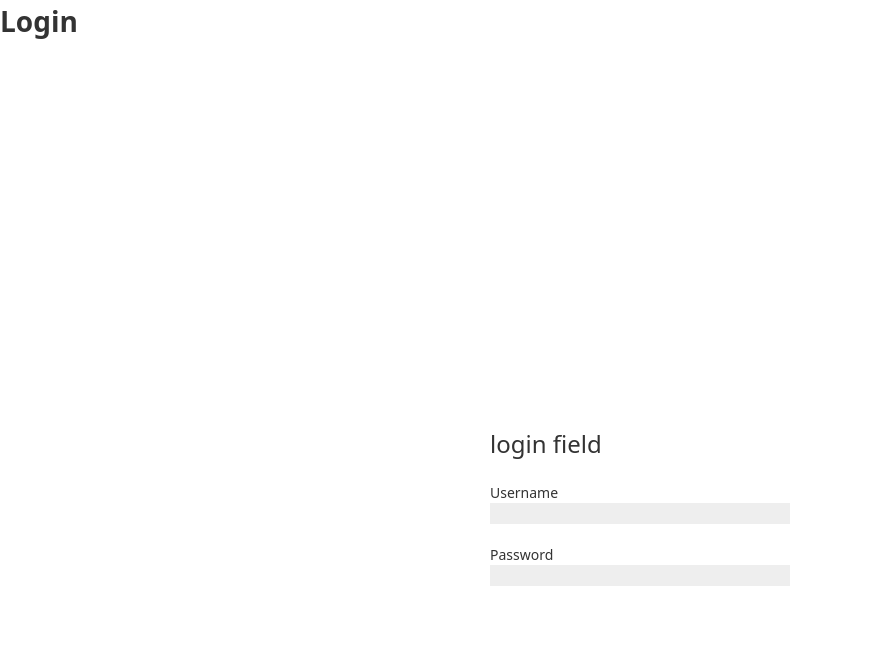
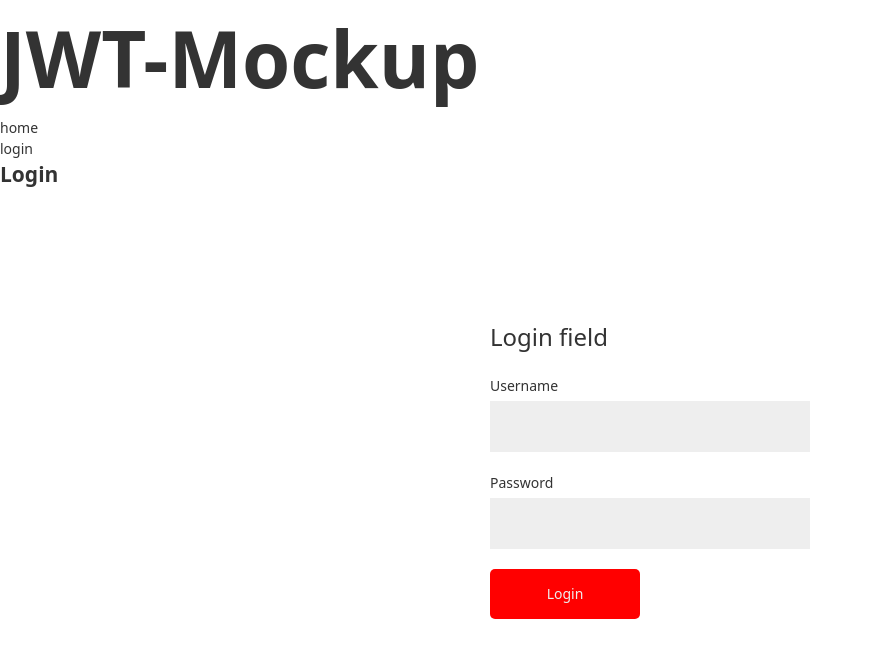
Before and after one commit to SinYongJu/jwt-mockup, a React app in the folder client/: page /login in a window 1280 px wide. Shown: the top 658 px of the page, without its empty margins (0-873 px from the left). Built offline with nearby package versions, Linux system fonts and the light colour scheme.

Commit message:
ADD Router

```diff
--- a/client/package.json
+++ b/client/package.json
@@ -47,6 +47,7 @@
     "react-app-polyfill": "^1.0.2",
     "react-dev-utils": "^9.0.3",
     "react-dom": "^16.9.0",
+    "react-router-dom": "^5.0.1",
     "resolve": "1.12.0",
     "resolve-url-loader": "3.1.0",
     "sass-loader": "7.2.0",
--- a/client/src/App.js
+++ b/client/src/App.js
@@ -1,12 +1,42 @@
 import React from 'react';
-import Title from './components/Title'
+import Header from './components/Header'
 import Form from './components/Form'
+import { BrowserRouter as Router, Route, Link ,Switch, Redirect } from "react-router-dom";
+
+const Home = () => {
+  return (<h2>Home</h2>)
+}
+const NotFound= () => {
+  return (<h2>404 notFound</h2>)
+}
 
 const App = () => {
+  let title = 'Home';
+  let isAuth = false;
+
+const PrivateRoute = ({component : Component, ...rest}) => {
+  return (
+    <Route
+    {...rest}
+    render ={ (props) => {
+      return isAuth ? <Component {...props}></Component> : <Redirect to={{ pathname: "/login", state: { from: props.location }}}/>
+      }
+    }>
+    </Route>
+  )
+}
   return (
     <div className="App">
-     <Title>Login</Title>
-     <Form>login</Form>
+       <Router>
+          <Header>JWT-Mockup</Header>
+          <div>
+            <Switch>
+              <PrivateRoute path="/" exact component={Home}></PrivateRoute>
+              <Route path="/login" component={Form}></Route>
+              <Route path="*" component={NotFound}></Route>
+            </Switch>
+          </div>
+      </Router>
     </div>
   );
 }
--- a/client/src/components/Form.js
+++ b/client/src/components/Form.js
@@ -1,16 +1,56 @@
-import React from 'react';
+import React,{useState,useEffect} from 'react';
+import { withRouter } from 'react-router-dom'
 import style from './Form.scss'
 
-const Form = ({children}) =>{
-  return (<form className="formLogin">
-    <fieldset>
-      <legend>{children} field</legend>
-       <label htmlFor="username">Username</label>
-       <input type="text" id="userName" name="username"/>
-       <label htmlFor="password">Password</label>
-       <input type="password" id="password" name="pwd"/>
-    </fieldset>
-  </form>)
+const AUTH = 'http://localhost:8080/auth';
+
+const Form = (props, { children}) =>{
+  const [userName, setUserName] = useState('')
+  const [pwd, setPwd] = useState('')
+
+  const onChangeUserName = (e)=>{
+    setUserName(e.target.value)
+  }
+
+  const onChangePwd = (e)=>{
+    setPwd(e.target.value)
+  }
+
+  const onSubmit = (e) => {
+    console.log('props',props)
+
+    e.preventDefault();
+
+    props.history.push('/') // home 진입
+  }
+
+  useEffect(()=>{
+
+    const onChangeUserName = (e)=>{
+      setUserName(e.target.name)
+    }
+
+    const onChangePwd = (e)=>{
+      setPwd(e.target.value)
+    }
+
+  },[userName,pwd])
+
+  return (
+    <>
+    <h2>Login</h2>
+    <form className="formLogin" method="POST" onSubmit={onSubmit}>
+      <fieldset>
+        <legend>Login field</legend>
+        <label htmlFor="username">Username</label>
+        <input type="text" id="userName" onChange={(e)=>onChangeUserName(e)} name="username"/>
+        <label htmlFor="password">Password</label>
+        <input type="password" id="password"onChange={(e)=>onChangePwd(e)} name="pwd"/>
+        <button type="submit">Login</button>
+      </fieldset>
+    </form>
+    </>
+  )
 }
 
 export default Form;
--- a/client/src/components/Form.scss
+++ b/client/src/components/Form.scss
@@ -1,10 +1,11 @@
 .formLogin{
   width:300px;
   margin:0 auto;
-  padding-top:30%;
+  padding-top:10%;
   legend{display:block;
         margin-bottom:20px;
         font-size:24px}
-  label{display:block}
-  input{display:block;width:100%;margin-bottom:20px;border:0 none;background-color:#eee}
+  label{display:block;margin-bottom:5px}
+  input{display:block;width:100%;margin-bottom:20px;padding:15px 10px;border:0 none;border-radius:5px;background-color:#eee}
+  button{width:50%;height:50px;border-radius:5px;background-color:red;color:#eee}
 }
--- /dev/null
+++ b/client/src/components/Header.js
@@ -0,0 +1,17 @@
+import React,{useState,useEffect} from 'react';
+import Title from './Title'
+import { Link } from 'react-router-dom'
+import style from './Header.scss'
+
+const Header = ({children}) => {
+  return (
+  <header>
+     <Title>{children}</Title>
+      <ul>
+        <li><Link to="/">home</Link></li>
+        <li><Link to="/login">login</Link></li>
+      </ul>
+  </header>)
+}
+
+export default Header;
--- /dev/null
+++ b/client/src/components/Header.scss
@@ -0,0 +1 @@
+h1{font-size:78px}
--- a/client/src/components/Title.js
+++ b/client/src/components/Title.js
@@ -1,7 +1,9 @@
 import React from 'react';
 
 const Title = ({children}) => {
-  return(<h1>{children}</h1>)
+  return(<>
+    <h1>{children}</h1>
+  </>)
 }
 
 export default Title;
--- a/client/src/index.js
+++ b/client/src/index.js
@@ -3,4 +3,5 @@ import ReactDOM from 'react-dom';
 import App from './App';
 import style from './index.scss'
 
+
 ReactDOM.render(<App />, document.getElementById('root'));
--- a/client/src/index.scss
+++ b/client/src/index.scss
@@ -27,3 +27,6 @@ address,caption,cite,code,dfn,em,var{font-style:normal;font-weight:normal}
 .screen_out{overflow:hidden;position:absolute;width:0;height:0;line-height:0;text-indent:-9999px}
 .show{display:block}
 .hide{display:none}
+
+
+container h2{text-align:center;font-size:48px}
```
Also changed, not shown: 1 other file (tests, documents, lock files or other folders).
